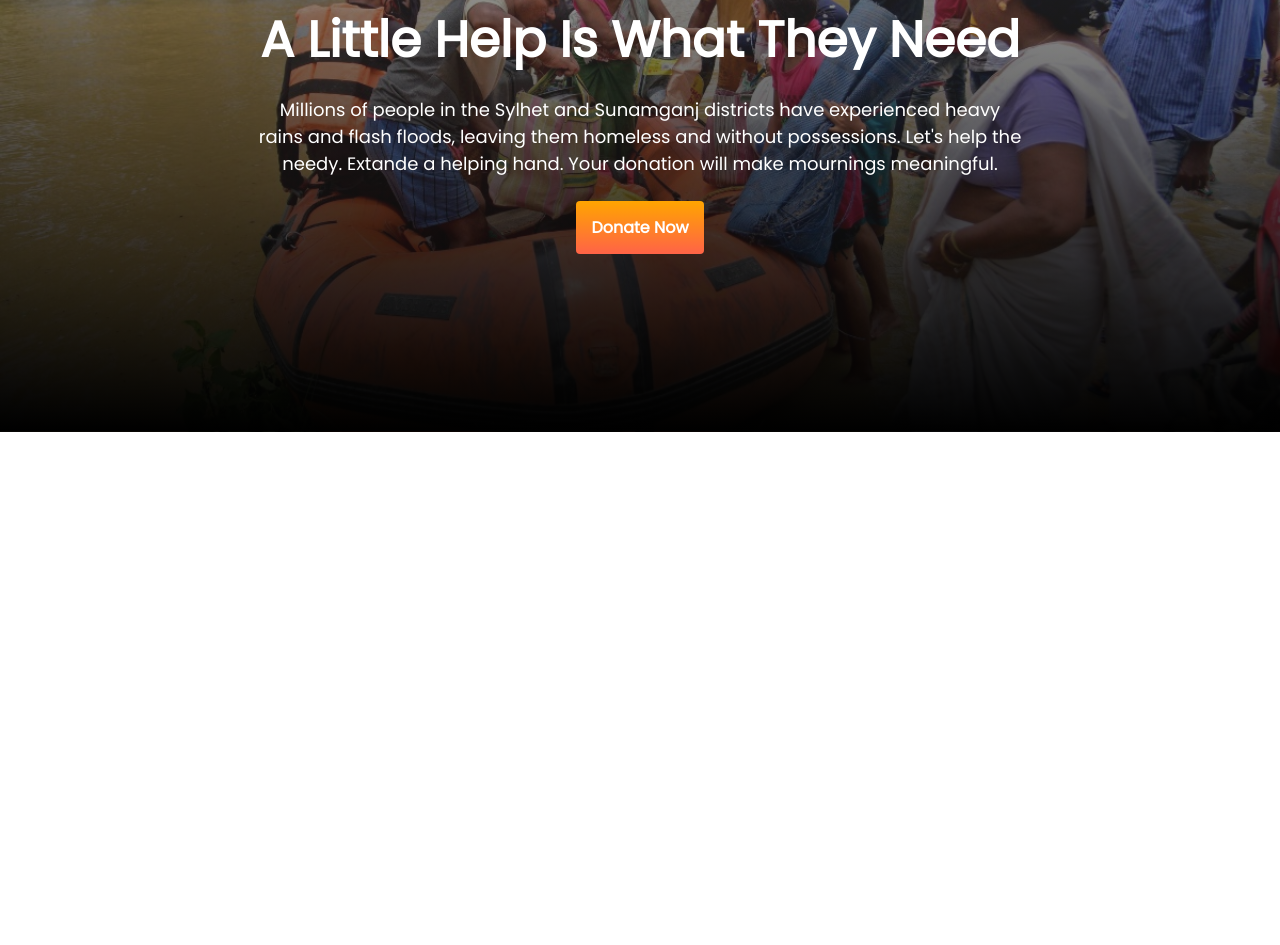
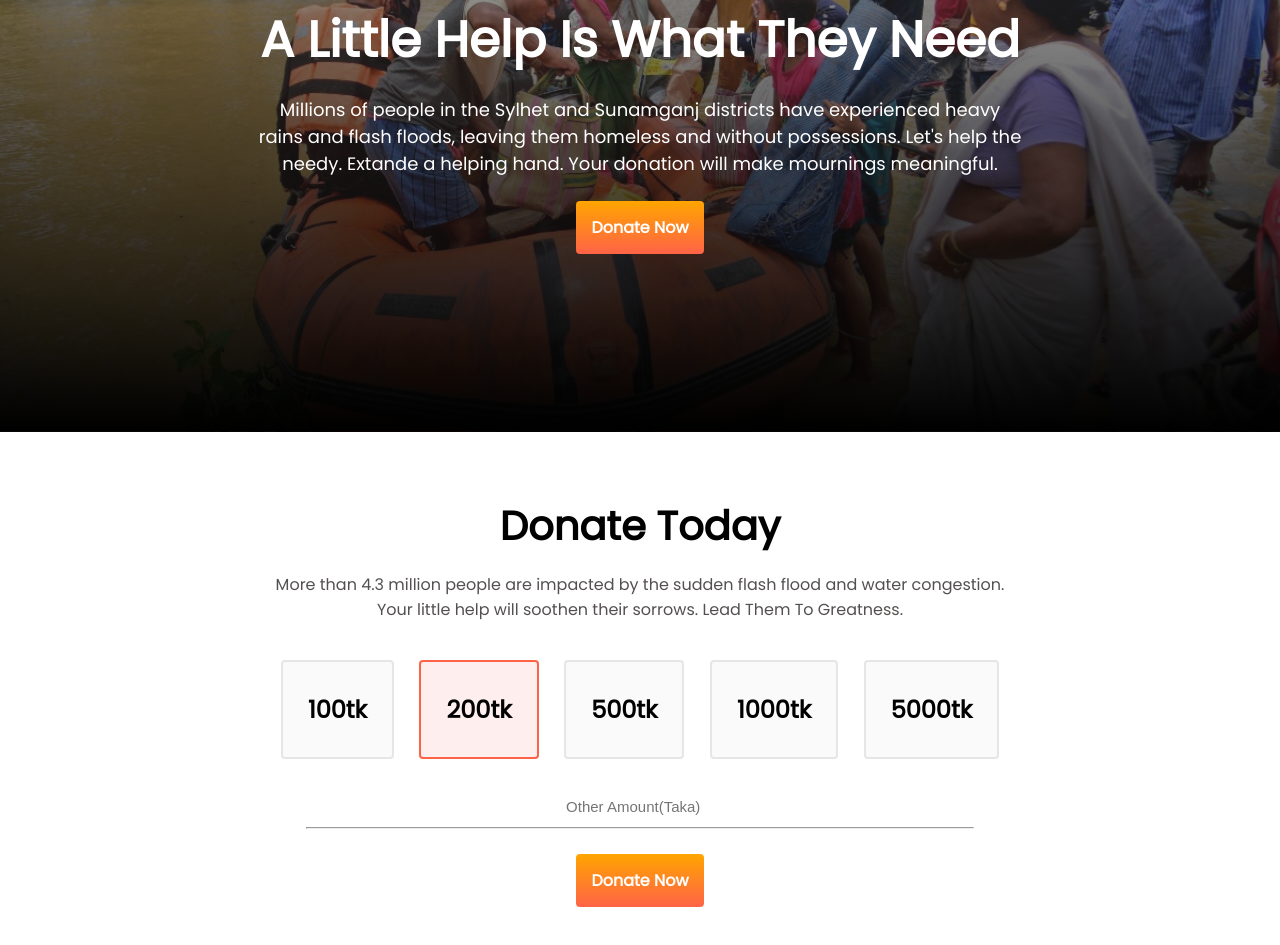
Before and after one commit to suchana001/donate-today, a plain HTML site: page index.html in a window 1280 px wide. Shown: the part 231-1176 px from the top of the page. Before the commit the page ends 800 px from the top, so only its background shows below. Drawn offline with Linux system fonts and the light colour scheme.

Commit message:
donate today section added

```diff
--- a/index.html
+++ b/index.html
@@ -24,8 +24,45 @@
             without possessions. Let's help the needy. Extande a helping hand.
             Your donation will make mournings meaningful.
           </p>
-          <a class="donation-button" target="_blank" href="https://www.bkash.com/donation">Donate Now</a>
+          <a
+            class="donation-button"
+            target="_blank"
+            href="https://www.bkash.com/donation"
+            >Donate Now</a
+          >
         </div>
+      </div>
+    </section>
+    <section>
+      <div class="donate-today">
+        <h1>Donate Today</h1>
+        <p>
+          More than 4.3 million people are impacted by the sudden flash flood
+          and water congestion. Your little help will soothen their sorrows.
+          Lead Them To Greatness.
+        </p>
+      </div>
+      <div class="price-container">
+        <div class="price-option">
+          <h2>100tk</h2>
+        </div>
+        <div id="hilighted-price" class="price-option">
+          <h2>200tk</h2>
+        </div>
+        <div class="price-option">
+          <h2>500tk</h2>
+        </div>
+        <div class="price-option">
+          <h2>1000tk</h2>
+        </div>
+        <div class="price-option">
+          <h2>5000tk</h2>
+        </div>
+      </div>
+      <div class="other-amount">
+            <input type="email" name="email" placeholder="Other Amount(Taka)" id="email">
+            <hr>
+            <a class="donation-button" target="_blank" href="https://www.bkash.com/donation">Donate Now</a>
       </div>
     </section>
   </body>
--- a/style.css
+++ b/style.css
@@ -36,3 +36,55 @@ body{
 a:hover{
     background-image: linear-gradient(tomato, orange);
 }
+.donate-today{
+    text-align: center;
+    margin-top: 5%;
+    margin-bottom: 2%;
+    margin-left: 20%;
+    margin-right: 20%;
+}
+.donate-today h1{
+    font-weight: 900;
+    font-size: 40px;
+    margin-bottom: 0%;
+}
+.donate-today p{
+    color: rgba(34, 29, 29, 0.774);
+}
+.price-container{
+    display: flex;
+    align-items: center;
+    justify-content: center;
+}
+.price-option{
+    text-align: center;
+    background-color: rgba(250, 250, 250, 1);
+    border: 2px solid #e6e6e6;
+    border-radius: 4px;
+    padding-top: 10px;
+    padding-bottom: 10px;
+    padding-left: 25px;
+    padding-right: 25px;
+    margin: 1%;
+}
+#hilighted-price{
+    background-color: rgba(255, 238, 238, 1);
+    border: 2px solid tomato;
+}
+.other-amount{
+    text-align: center;
+    color: rgba(16, 14, 14, 0.774);
+    margin-bottom: 8%;
+}
+.other-amount input{
+    font-size: 15px;
+    border: none;
+    margin-bottom: 0%;
+    margin-top: 2%;
+    margin-left: 4%;
+}
+hr{
+    margin-bottom: 3%;
+    width: 52%;
+    color: rgba(0, 0, 0, 0.774);
+}
```
